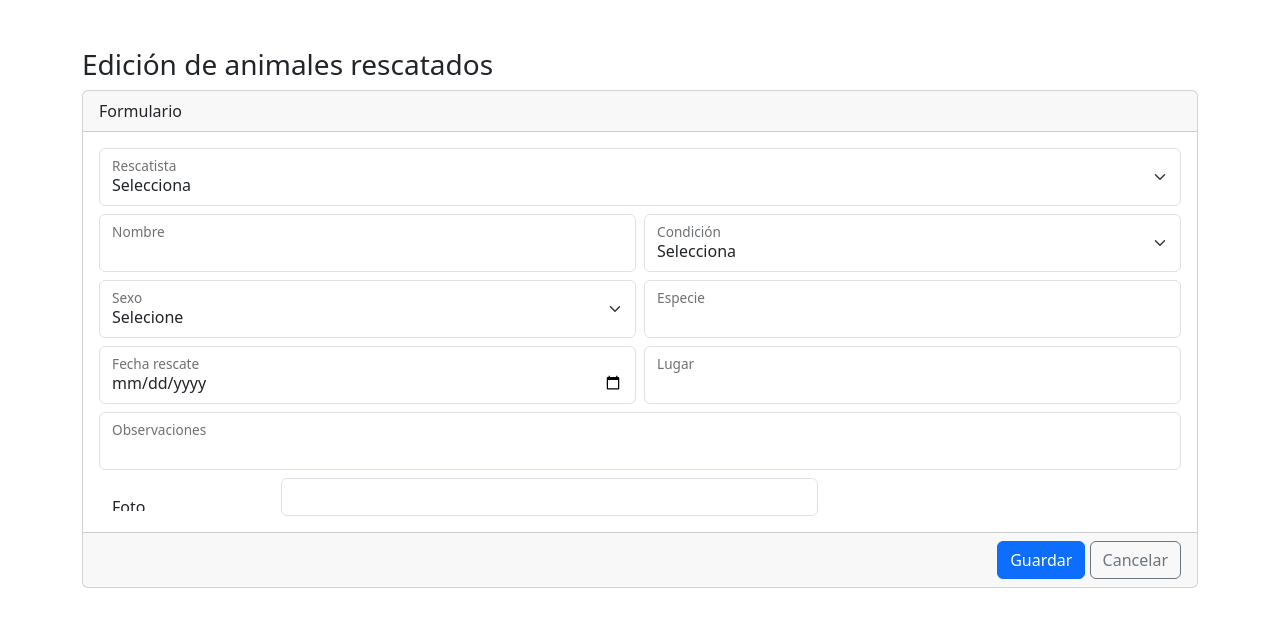
After one commit to mewi08/webrescate, a PHP site: page /views/animal/edicion.php in a window 1280 px wide. The commit adds this page. Shown: the top 627 px of the page. Run offline with PHP 8.4, Linux system fonts and the light colour scheme; data that the repository does not hold is empty.

Commit message:
View edicion juguete corregido

```diff
--- /dev/null
+++ b/views/animal/edicion.php
@@ -0,0 +1,145 @@
+<!DOCTYPE html>
+<html lang="es">
+
+<head>
+    <meta charset="UTF-8">
+    <meta name="viewport" content="width=device-width, initial-scale=1.0">
+    <title>Registro</title>
+    <!-- Estilos de bootstrap -->
+    <link rel="stylesheet" href="   https://cdn.jsdelivr.net/npm/bootstrap@5.3.8/dist/css/bootstrap.min.css">
+</head>
+<body>
+    <div class="container mt-5">
+            <h3>Edición de animales rescatados</h3>
+        <form action="" id="formulario-editar">
+            <div class="card">
+                <div class="card-header">Formulario</div>
+                <div class="card-body">
+                    <div class="form-floating mb-2">
+                                <select name="" id="rescatistas" class="form-select" required>
+                                    <option value="">Selecciona</option>
+                                    <option value="1">Melanie Elizabeth</option>
+                                </select>
+                                <label for="rescatistas"class="form-label">Rescatista</label>
+                    </div>
+                    <div class="row g-2">
+                        <div class="col-md-6 g-2">
+                            <div class="form-floating mb-2">
+                                <input type="text" name="" id="nombre" class="form-control">
+                                <label for="nombre"class="form-label">Nombre</label>
+                            </div>
+                        </div>
+                        <div class="col-md-6">
+                             <div class="form-floating mb-2">
+                               <select name="" id="condicion" class="form-select">
+                                <option value="">Selecciona</option>
+                                <option value="Rescatado">Rescatado</option>
+                                <option value="Tratamiento">Tratamiento</option>
+                                <option value="Adopcion">Adopcion</option>
+                                <option value="Adoptado">Adoptado</option>
+                             </select>
+                                <label for="nombre"class="form-label">Condición</label>
+                            </div>
+                        </div>
+                    </div>
+                    <!-- .row -->
+
+                    <div class="row g-2">
+                        <div class="col-md-6 g-2">
+                            <div class="form-floating mb-2">
+                                <select name="" id="sexo" class="form-select" required>
+                                    <option value="">Selecione</option>
+                                    <option value="F">Hembra</option>
+                                    <option value="M">Macho</option>
+                                </select>
+                                <label for="sexo"class="form-label">Sexo</label>
+                            </div>
+                        </div>
+                        <div class="col-md-6">
+                             <div class="form-floating mb-2">
+                                <input type="text" name="" id="especie" class="form-control" required>
+                                <label for="especie"class="form-label">Especie</label>
+                            </div>
+                        </div>
+                    </div>
+                    <!-- .row -->
+
+                    <div class="row g-2">
+                        <div class="col-md-6 g-2">
+                            <div class="form-floating mb-2">
+                                <input type="date" name="" id="fecharescate" class="form-control" required>
+                                <label for="fecharescate"class="form-label">Fecha rescate</label>
+                            </div>
+                        </div>
+                        <div class="col-md-6">
+                            <div class="form-floating mb-2">
+                                <input type="text" name="" id="lugar" class="form-control" required>
+                                <label for="lugar" class="form-label">Lugar</label>
+                            </div>
+                        </div>
+                    </div>
+                    <!-- .row -->
+
+                    <div class="form-floating mb-2">
+                        <input type="text" name="" id="observaciones" class="form-control" required>
+                        <label for="observaciones" class="form-label">Observaciones</label>
+                    </div>
+
+                    <!-- .row -->
+                    <div class="row g-2 ">
+                        <div class="col-md-2">
+                            <div class="form-floating mb-2">
+                            <label for="" class="form-label">Foto</label>
+                            </div>
+                        </div>
+                        <div class="col-md-6">
+                            <input type="text" name="" id="foto" class="form-control" required>
+                        </div>
+                    </div>
+
+                </div>
+                <div class="card-footer text-end">
+                    <button class="btn btn-primary" type="submit">Guardar</button>
+                    <button class="btn btn-outline-secondary" type="reset">Cancelar</button>
+                </div>
+            </div>
+        </form>
+    </div>
+
+    <script>
+        document.addEventListener("DOMContentLoaded",function(){
+           let parametro = new URLSearchParams (location.search)
+           let id = parametro.get("id")
+           function buscarRegistro(idbuscado){
+            const datos = new FormData()
+            datos.append("operacion","buscarPorId")
+            datos.append("idanimal",idbuscado)
+
+            fetch('../../app/controllers/animal.controller.php',{
+                method:'POST',
+                body:datos
+            })
+
+            .then(response => response.json())
+            .then(data=>{
+                document.querySelector("#rescatistas").value=data[0].idpersona
+                document.querySelector("#nombre").value=data[0].nombre
+                document.querySelector("#especie").value=data[0].especie
+                document.querySelector("#sexo").value=data[0].sexo
+                document.querySelector("#condicion").value=data[0].condicion
+                document.querySelector("#fecharescate").value=data[0].fecharescate
+                document.querySelector("#lugar").value=data[0].lugar
+                document.querySelector("#observaciones").value=data[0].observaciones
+                document.querySelector("#foto").value=data[0].foto
+            })
+            .catch(e=>{
+                console.error(e)
+            })
+
+           }
+           buscarRegistro(id)
+        })
+    </script>
+
+</body>
+</html>
--- a/views/animal/index.php
+++ b/views/animal/index.php
@@ -68,7 +68,7 @@
                             <td>${animal.lugar}</td>
                             <td>${animal.observaciones}</td>
                             <td>
-                                <a href='./actualizar.php' class='btn btn-sm btn-outline-info'>Editar</a>
+                                <a href='./edicion.php?id=${animal.idanimal}' class='btn btn-sm btn-outline-info'>Editar</a>
                                 <a href='#'data-id='${animal.idanimal}' class='btn btn-sm btn-outline-danger'>Eliminar</a>
                             </td>
                         </tr>`
```
Also changed, not shown: views/animal/actualizar.php (deleted).
